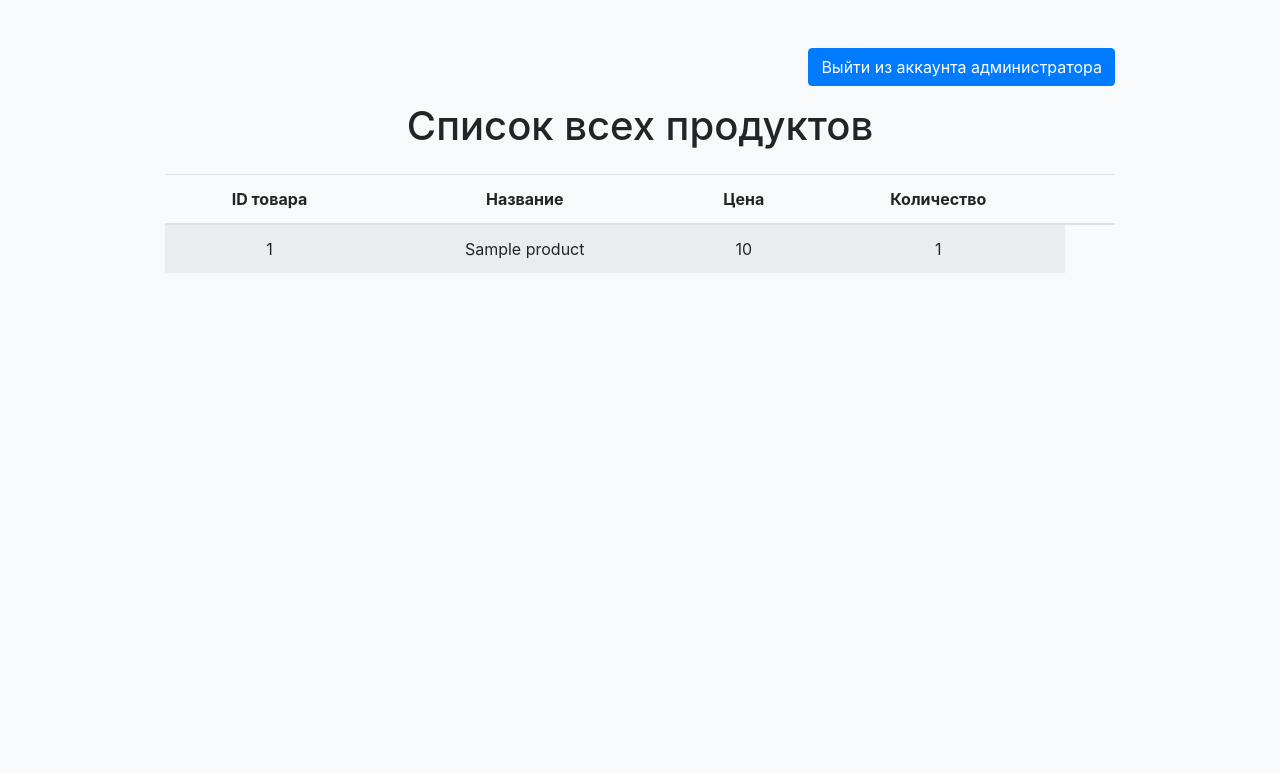
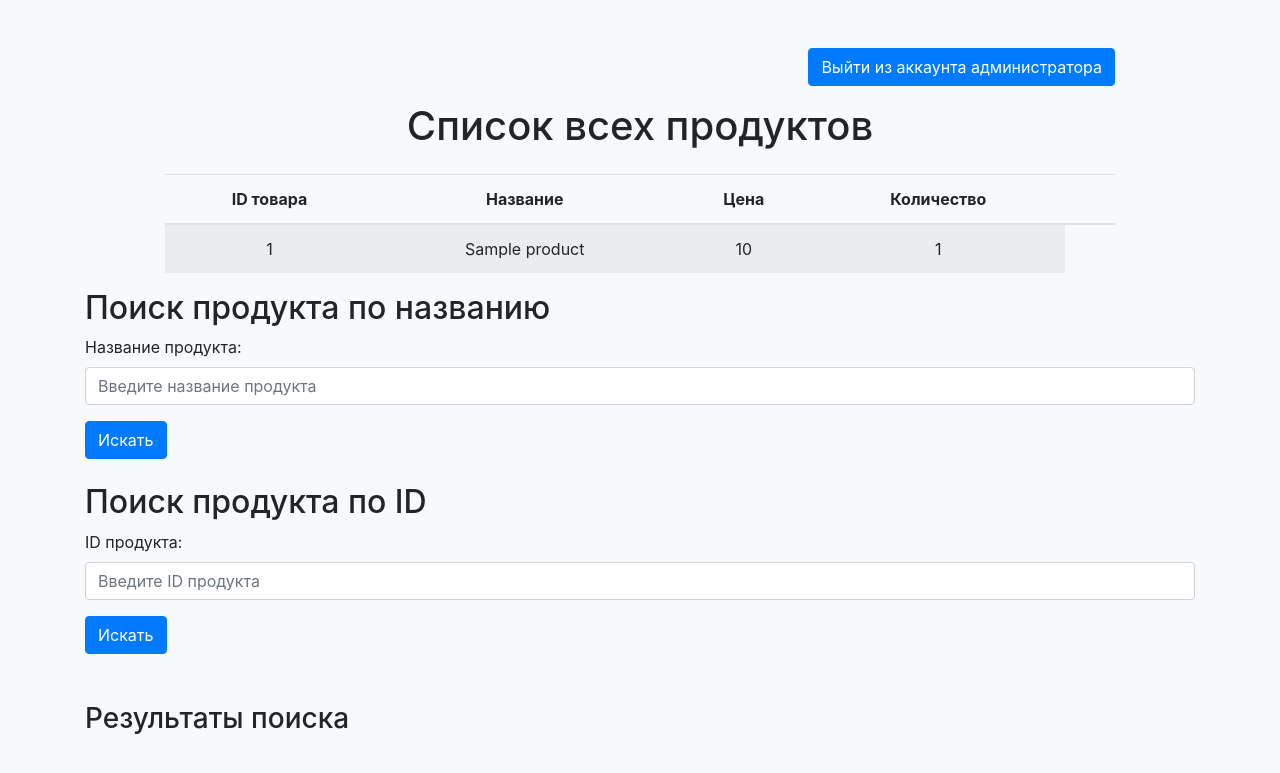
Before and after one commit to romapopov1212/KursBd, a FastAPI app: template templates/index_admin.html in a window 1280 px wide. Shown: the top 773 px of the page. Run offline with FastAPI, Linux system fonts and the light colour scheme; the template is opened without the code that fills it: most values are stand-ins (such as "Sample title", 1, 10 or a date in 2020); parts of the project's set-up code (start-up, migrations or seed data) failed here and were passed over; some libraries are stand-ins or nearby versions.

Commit message:
add search products on admin page

```diff
--- a/templates/index.html
+++ b/templates/index.html
@@ -8,7 +8,6 @@
         <script src="https://cdn.jsdelivr.net/npm/@popperjs/core@2.5.3/dist/umd/popper.min.js"></script>
         <script src="https://stackpath.bootstrapcdn.com/bootstrap/4.5.2/js/bootstrap.min.js"></script>
         <script src="https://cdnjs.cloudflare.com/ajax/libs/axios/0.21.1/axios.min.js"></script>
-        <script src="/static/main.js"></script>
     </head>
 <body class="bg-light">
     <div class="container mt-5">
@@ -184,7 +183,6 @@
         </div>
 
     </div>
-
     <script>
 function openAdminLoginForm(event) {
     event.preventDefault();
@@ -345,4 +343,7 @@
         alert(`Ошибка при совершении покупки: ${errorMessage}`);
     }
 }
+
     </script>
+    </body>
+    </html>
--- a/templates/index_admin.html
+++ b/templates/index_admin.html
@@ -44,14 +44,75 @@
                 </table>
             </div>
         </div>
+
+        <div class="mb-4">
+            <h2>Поиск продукта по названию</h2>
+            <form id="searchByNameForm">
+                <div class="form-group">
+                    <label for="productName">Название продукта:</label>
+                    <input type="text" class="form-control" id="productName" placeholder="Введите название продукта">
+                </div>
+                <button type="submit" class="btn btn-primary">Искать</button>
+            </form>
+        </div>
+        <!-- ПОИСК ПО id -->
+        <div class="mb-4">
+            <h2>Поиск продукта по ID</h2>
+            <form id="searchByIdForm">
+                <div class="form-group">
+                    <label for="productId">ID продукта:</label>
+                    <input type="number" class="form-control" id="productId" placeholder="Введите ID продукта">
+                </div>
+                <button type="submit" class="btn btn-primary">Искать</button>
+            </form>
+        </div>
+        <!--  РЕЗУЛЬТАТ ПОИСКА  -->
+        <div id="searchResults" class="mt-5">
+            <h3>Результаты поиска</h3>
+            <div id="resultsContainer" class="alert alert-info" style="display: none;"></div>
+        </div>
+
     </div>
     <script>
         function redirectToProductsPage(event) {
             event.preventDefault();
-            // document.cookies = "token=; path=/; expires=Thu, 01 Jan 1970 00:00:00 UTC;";
             document.cookie = "token=; path=/; domain=" + window.location.hostname + "; expires=Thu, 01 Jan 1970 00:00:00 UTC;";
             window.location.href = "products_page";
         }
+
+        function displayResults(data) {
+        const resultsContainer = document.getElementById('resultsContainer');
+        resultsContainer.style.display = 'block';
+        resultsContainer.innerHTML = `
+            <p><strong>ID:</strong> ${data.id || 'N/A'}</p>
+            <p><strong>Название:</strong> ${data.name || 'N/A'}</p>
+            <p><strong>Цена:</strong> ${data.price || 'N/A'}</p>
+            <p><strong>Количество:</strong> ${data.count || '0'}</p>
+        `;
+    }
+    document.getElementById('searchByNameForm').addEventListener('submit', async function(event) {
+    event.preventDefault();
+    const productName = document.getElementById('productName').value;
+
+    try {
+        const response = await axios.get(`/shop/products/product/name/${productName}`);
+        displayResults(response.data);
+    } catch (error) {
+        alert('Ошибка поиска: ' + (error.response?.data?.detail || error.message));
+    }
+    });
+
+    document.getElementById('searchByIdForm').addEventListener('submit', async function(event) {
+        event.preventDefault();
+        const productId = document.getElementById('productId').value;
+
+        try {
+            const response = await axios.get(`/shop/products/product/id/${productId}`);
+            displayResults(response.data);
+        } catch (error) {
+            alert('Ошибка поиска: ' + (error.response?.data?.detail || error.message));
+        }
+    });
     </script>
 </body>
 </html>
```
Lines whose indentation alone changed are shown as unchanged.
